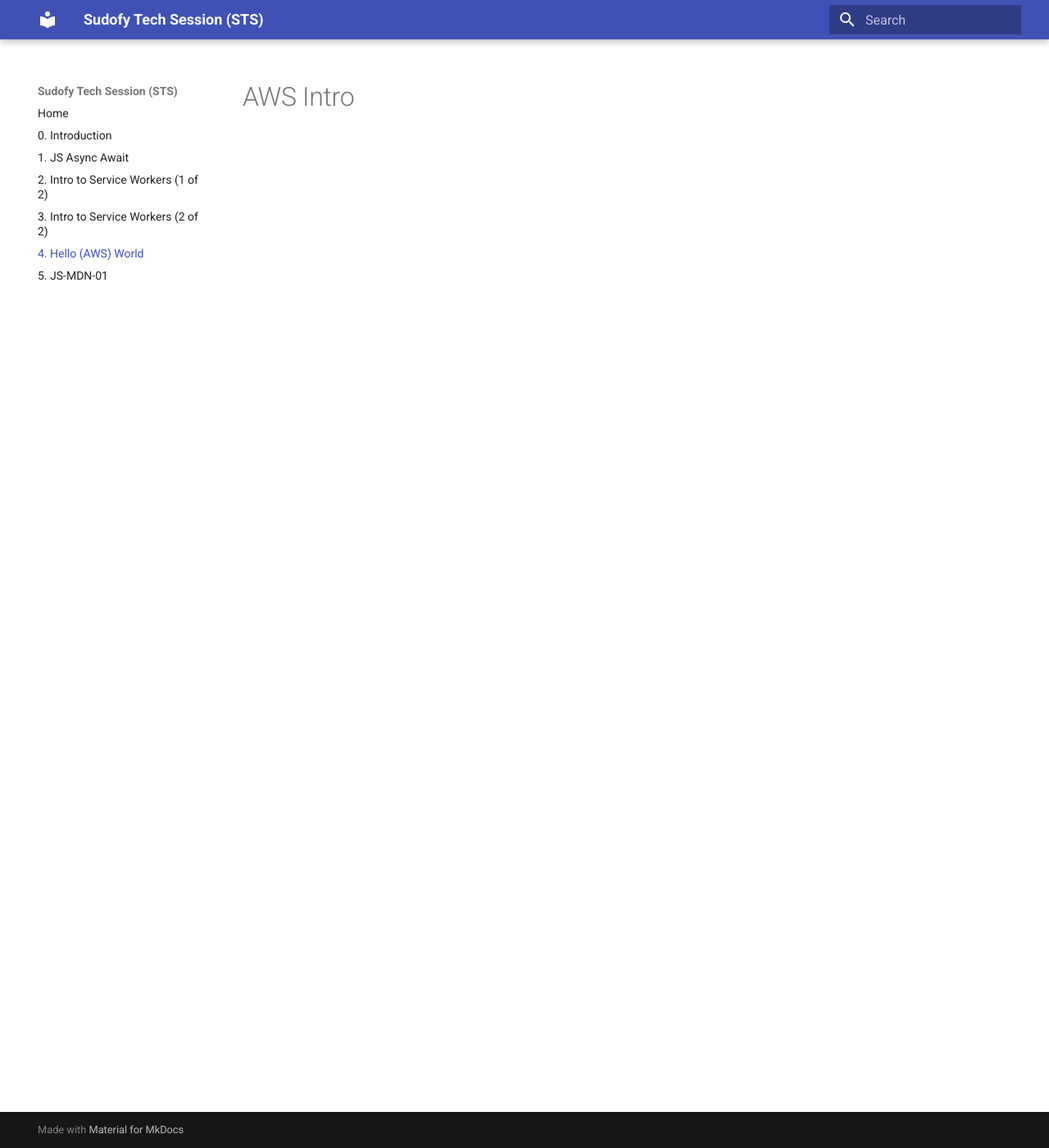
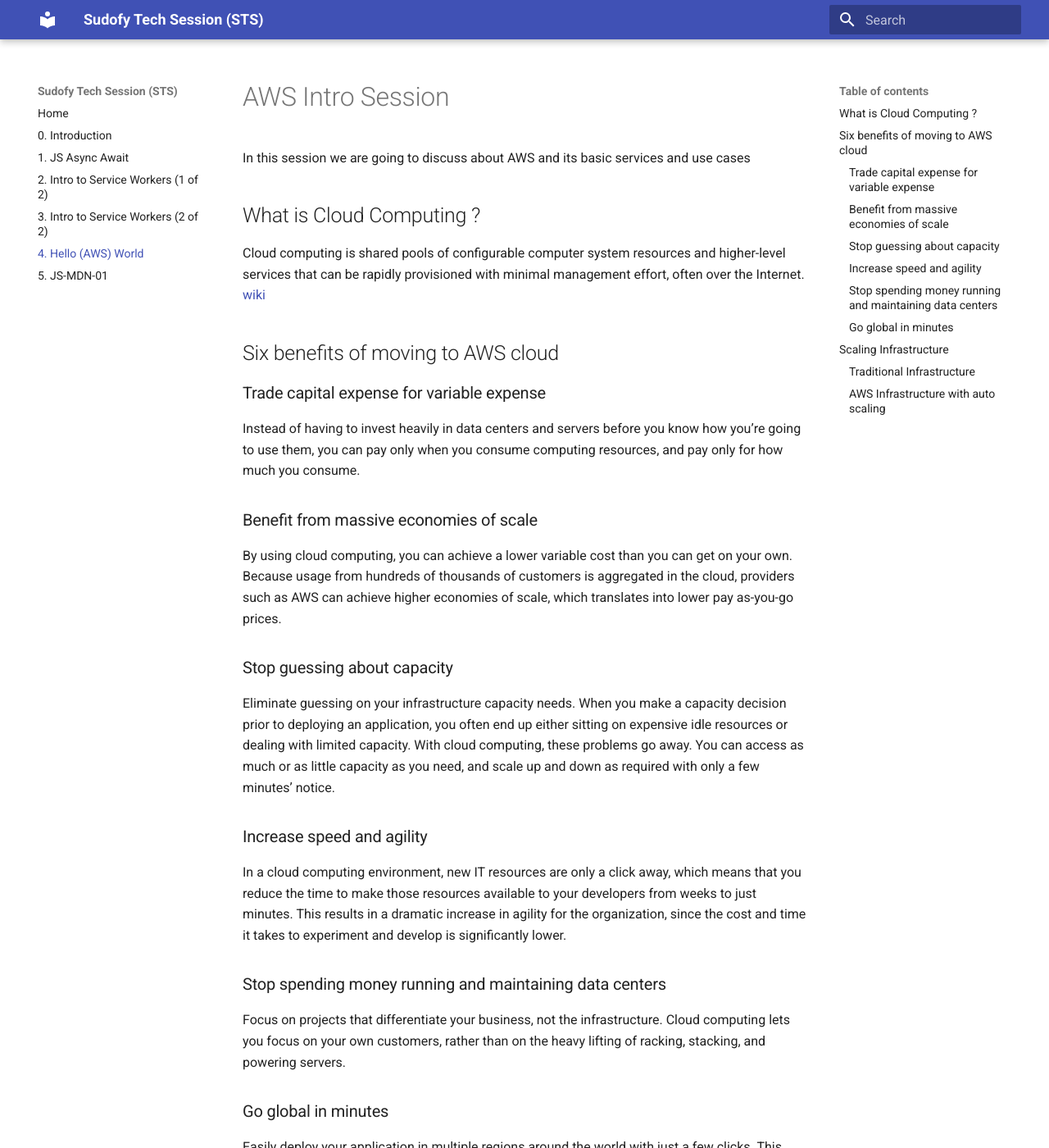
Before and after one commit to sudofy/Sudofy-Tech-Session, an MkDocs documentation site: the page built from docs/aws-intro.md, in a window 1280 px wide and 1400 px high. Shown: the whole window at 82% size. Built offline with MkDocs 1.6.1 and Material for MkDocs 9.7.7, drawn with Linux system fonts in a browser that asks for light colours; old or Windows-style settings are respelled for this version of MkDocs; some of the changed text lies outside the part shown.

Commit message:
update aws intro

```diff
--- a/docs/aws-intro.md
+++ b/docs/aws-intro.md
@@ -1 +1,37 @@
-# AWS Intro
+# AWS Intro Session
+In this session we are going to discuss about AWS and its basic services and use cases
+
+## What is Cloud Computing ?
+Cloud computing is shared pools of configurable computer system resources and higher-level services that can be rapidly provisioned with minimal management effort, often over the Internet. [wiki](https://en.wikipedia.org/wiki/Cloud_computings)
+
+## Six benefits of moving to AWS cloud
+
+### Trade capital expense for variable expense
+Instead of having to invest heavily in data centers and servers before you know how you’re going to use them, you can pay only when you consume computing resources, and pay only for how much you consume.
+
+### Benefit from massive economies of scale
+By using cloud computing, you can achieve a lower variable cost than you can get on your own. Because usage from hundreds of thousands of customers is aggregated in the cloud, providers such as AWS can achieve higher economies of scale, which translates into lower pay as-you-go prices.
+
+### Stop guessing about capacity
+Eliminate guessing on your infrastructure capacity needs. When you make a capacity decision prior to deploying an application, you often end up either sitting on expensive idle resources or dealing with limited capacity. With cloud computing, these problems go away. You can access as much or as little capacity as you need, and scale up and down as required with only a few minutes’ notice.
+
+### Increase speed and agility
+In a cloud computing environment, new IT resources are only a click away, which means that you reduce the time to make those resources available to your developers from weeks to just minutes. This results in a dramatic increase in agility for the organization, since the cost and time it takes to experiment and develop is significantly lower.
+
+### Stop spending money running and maintaining data centers
+Focus on projects that differentiate your business, not the infrastructure. Cloud computing lets you focus on your own customers, rather than on the heavy lifting of racking, stacking, and powering servers.
+
+### Go global in minutes
+Easily deploy your application in multiple regions around the world with just a few clicks. This means you can provide lower latency and a better experience for your customers at minimal cost.
+
+## Scaling Infrastructure
+
+### Traditional Infrastructure
+[traditional-infra]: images/aws-scale-01.jpg "Traditional Infrastructure"
+![alt text][traditional-infra]
+Traditional Infrastructure is not scale able at all, You can surely provision more and more servers to your data center but its really hard to estimate the server required for a healthy infrastructure. even if you are able to estimate your usage you would end up with a lot of un utilized resources in your data center
+
+### AWS Infrastructure with auto scaling
+[aws-infra]: images/aws-scale-02.jpg "Traditional Infrastructure"
+![alt text][aws-infra]
+Traditional Infrastructure is not scale able at all, You can surely provision more and more servers to your data center but its really hard to estimate the server required for a healthy infrastructure. even if you are able to estimate your usage you would end up with a lot of un utilized resources in your data center
```
